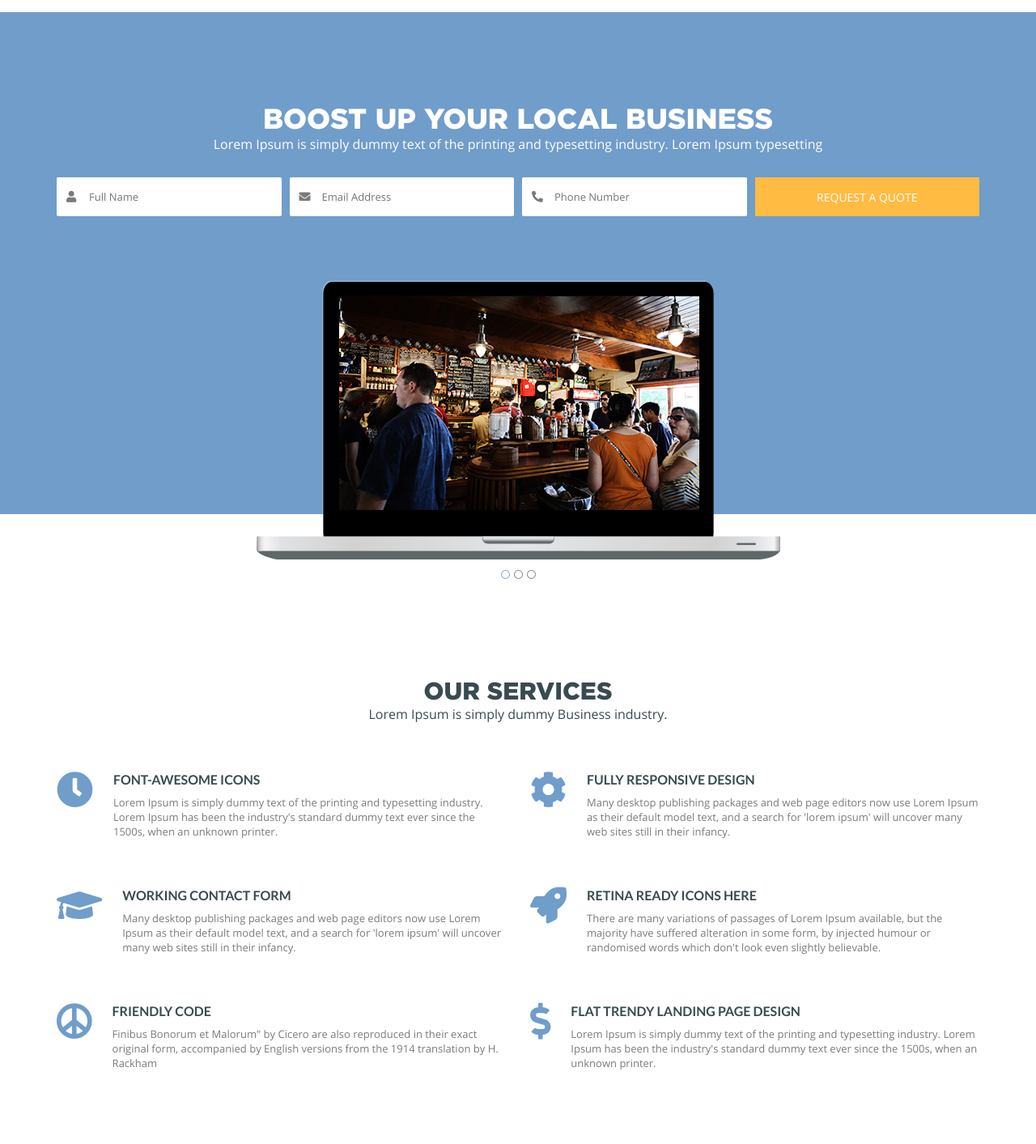
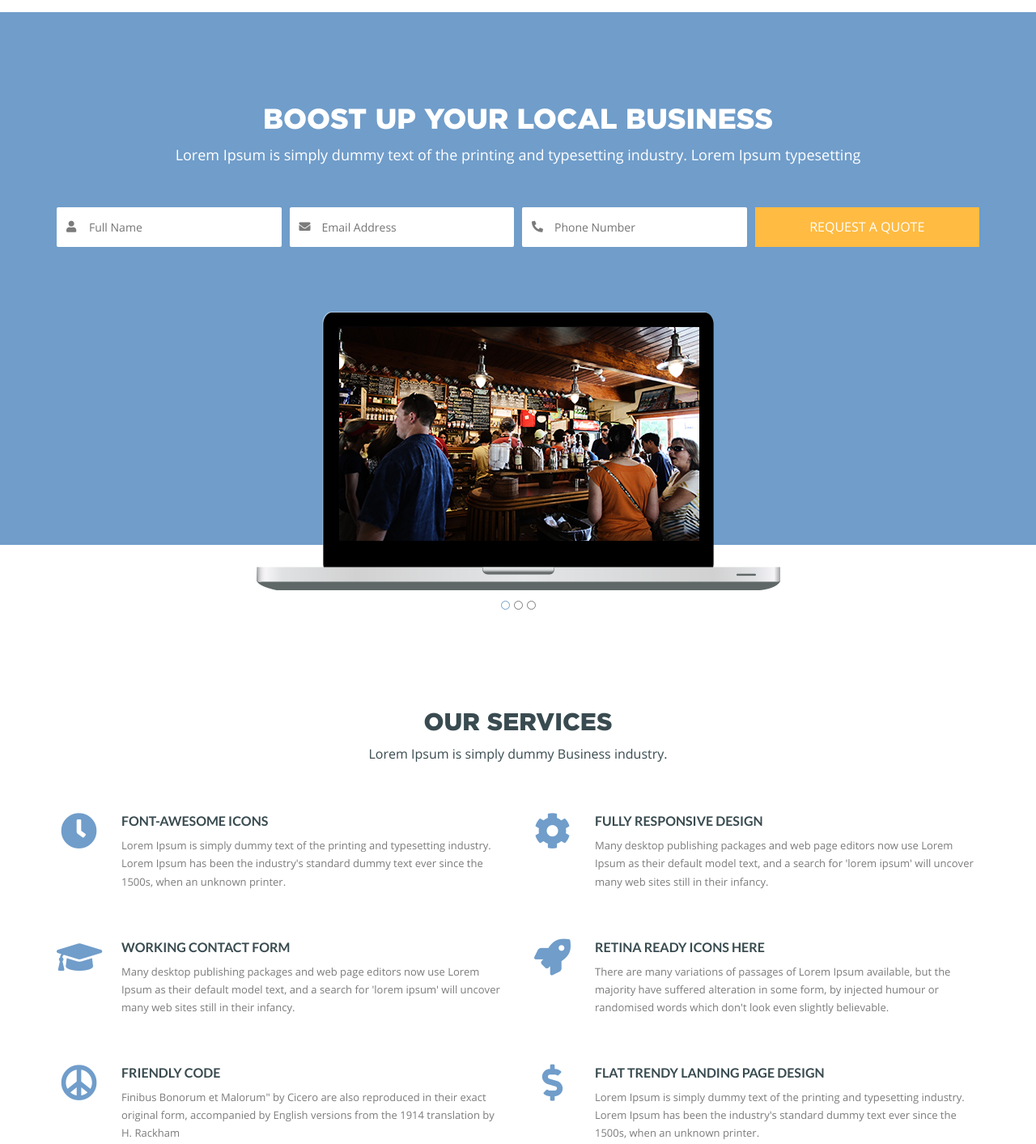
Before and after one commit to egorbabintcev/business-landing-page, a website: page public/index.html in a window 1280 px wide. Shown: the part 80-1493 px from the top of the page at 81% size. Drawn offline with nearby package versions, Linux system fonts and the light colour scheme; files that its build step writes are made by us from their sources.

Commit message:
Added todos for code, fixed no-container in footer, fixed line-height, font-size and paddings for almost all sections

```diff
--- a/gulpfile.js
+++ b/gulpfile.js
@@ -13,6 +13,7 @@ const paths = {
   }
 }
 
+// TODO: remove unused modules
 const gulp = require('gulp');
 const sass = require('gulp-sass');
 const cssnano = require('gulp-cssnano');
--- a/public/index.html
+++ b/public/index.html
@@ -305,7 +305,9 @@
     </section>
   </main>
   <footer class="footer">
-    <small class="footer__text">All contents © copyright 2014 Business Theme. All rights reserved Designed by : akhilwebfolio</small>
+    <div class="container">
+      <small class="footer__text">All contents © copyright 2014 Business Theme. All rights reserved Designed by : akhilwebfolio</small>
+    </div>
   </footer>
 
   <script src="./js/main.js"></script>
--- a/public/js/main.js
+++ b/public/js/main.js
@@ -1,6 +1,7 @@
 const toggler = document.querySelector('.nav-menu__toggler')
 const menu = document.querySelector(toggler.dataset.target);
 
+// TODO menu close if clicked outside
 toggler.addEventListener('click', (evt) => {
   menu.classList.toggle('expanded');
 });
--- a/src/sass/main.scss
+++ b/src/sass/main.scss
@@ -78,9 +78,10 @@
     align-items: center;
   }
   &-text {
-    margin-bottom: 30px;
+    margin-bottom: 50px;
     text-align: center;
     &__title {
+      margin-bottom: 10px;
       text-transform: uppercase;
       font: {
         family: $font--subtitle;
@@ -88,7 +89,8 @@
       }
     }
     &__subtitle {
-      font-size: 1.6rem;
+      font-size: 1.8rem;
+      line-height: 160%;
     }
   }
   &-form {
@@ -126,13 +128,13 @@
       }
       width: 100%;
       padding: 15px 40px;
-      font-size: 1.3rem;
+      font-size: 1.4rem;
       border-radius: 2px;
     }
     &__button {
       padding: 0 45px;
       grid-column: span 3;
-      font-size: 1.4rem;
+      font-size: 1.6rem;
       text-transform: uppercase;
       background-color: $accent--yellow;
       color: $light;
@@ -142,6 +144,7 @@
       }
     }
   }
+  // TODO: do styles for correct multiple slide display
   &-slider {
     transform: translateY(80px);
     &__slide {
@@ -158,6 +161,11 @@
         border-radius: 50%;
         background-color: transparent;
         margin-right: 5px;
+        @include media('<md') {
+          width: 15px;
+          height: 15px;
+          margin-right: 8px;
+        }
         &:last-child {
           margin-right: 0;
         }
@@ -170,9 +178,9 @@
 }
 
 .services {
-  padding: {
-    top: 200px;
-    bottom: 150px;
+  padding: 200px 0 150px;
+  @include media('<md') {
+    padding-bottom: 130px;
   }
   & .container {
     display: flex;
@@ -180,6 +188,7 @@
     align-items: center;
   }
   &__title {
+    margin-bottom: 10px;
     font: {
       family: $font--subtitle;
       size: 3rem;
@@ -189,6 +198,8 @@
   &__subtitle {
     margin-bottom: 60px;
     font-size: 1.6rem;
+    text-align: center;
+    line-height: 160%;
   }
   &-wrapper {
     align-self: stretch;
@@ -209,10 +220,12 @@
     color: $accent--yellow;
   }
   &__icon {
+    min-width: 55px;
     transition: .25s;
     color: $accent--blue;
     margin-right: 25px;
     font-size: 4.5rem;
+    text-align: center;
   }
   &-text {
     &__title {
@@ -226,11 +239,15 @@
     &__subtitle {
       color: $accent--grey;
       font-size: 1.3rem;
-      // word-break: break-all;
+      line-height: 170%;
+      @include media('<xl') {
+        line-height: 190%;
+      }
     }
   }
 }
 
+// TODO: fix padding on small screen devices
 .about {
   padding: {
     top: 5%;
@@ -287,17 +304,18 @@
 }
 
 .pricing {
-  padding: {
-    top: 130px;
-    bottom: 160px;
+  padding: 130px 0 150px;
+  background-color: #e7edf3;
+  @include media('<md') {
+    padding: 100px 0 130px;
   }
-  background-color: #e7edf3;
   & .container {
     display: flex;
     flex-direction: column;
     align-items: center;
   }
   &__title {
+    margin-bottom: 10px;
     text-transform: uppercase;
     font: {
       family: $font--subtitle;
@@ -308,6 +326,7 @@
     text-align: center;
     margin-bottom: 75px;
     font-size: 1.6rem;
+    line-height: 160%;
   }
   &-wrapper {
     align-self: stretch;
@@ -316,6 +335,7 @@
   }
 }
 
+// TODO: figure out with font size and text color
 .price {
   padding: 50px 30px;
   display: flex;
@@ -395,13 +415,17 @@
 }
 
 .how-it-works {
-  padding: 150px 0;
+  padding: 130px 0 150px;
+  @include media('<md') {
+    padding: 100px 0 130px;
+  }
   & .container {
     display: flex;
     flex-direction: column;
     align-items: center;
   }
   &__title {
+    margin-bottom: 10px;
     text-transform: uppercase;
     font: {
       family: $font--subtitle;
@@ -412,6 +436,7 @@
     margin-bottom: 110px;
     font-size: 1.6rem;
     text-align: center;
+    line-height: 160%;
   }
   &-wrapper {
     margin-bottom: 90px;
@@ -486,7 +511,7 @@
       margin-bottom: 80px;
       font-size: 7rem;
       @include media('<sm') {
-        margin-bottom: 40px;
+        margin-bottom: 30px;
       }
     }
     &__title {
@@ -497,6 +522,9 @@
         size: 2.2rem;
         weight: 700;
       }
+      @include media('<sm') {
+        margin-bottom: 15px;
+      }
     }
     &__subtitle {
       color: $accent--grey;
@@ -504,14 +532,18 @@
       font: {
         size: 1.6rem;
       }
+      line-height: 170%;
     }
   }
 }
 
 .clients {
-  padding: 150px 0;
+  padding: 130px 0 150px;
   background-color: $accent--yellow;
   color: $light;
+  @include media('<md') {
+    padding: 100px 0 130px;
+  }
   & .container {
     display: flex;
     flex-direction: column;
@@ -559,6 +591,7 @@
         }
       }
     }
+    // TODO fix lihe-height
     &__review {
       position: relative;
       color: $accent--grey;
@@ -599,9 +632,9 @@
 }
 
 .subscribe {
-  padding: {
-    top: 150px;
-    bottom: 50px;
+  padding: 130px 0 50px;
+  @include media('<md') {
+    padding-top: 100px;
   }
   & .container {
     display: flex;
@@ -783,6 +816,7 @@
   }
 }
 
+// TODO: text alignment
 .footer {
   padding: 15px 0;
   display: flex;
```
